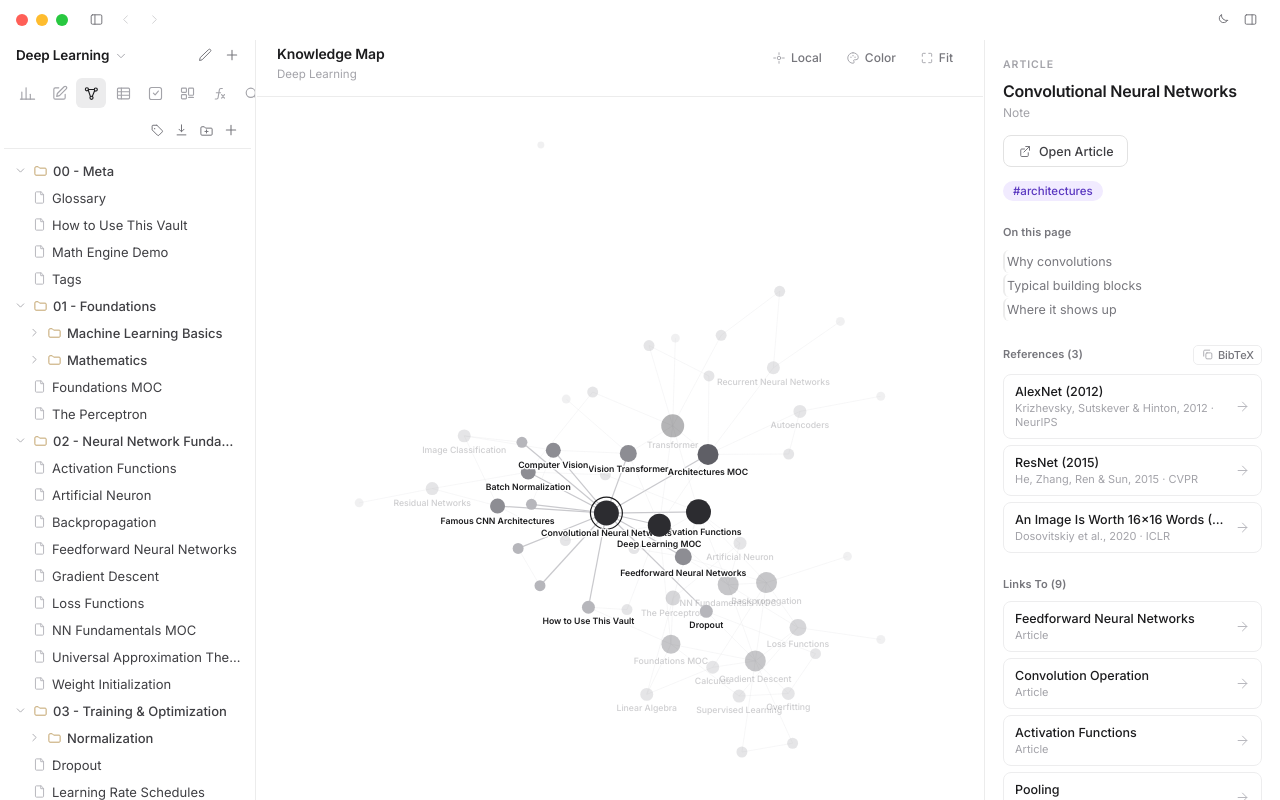
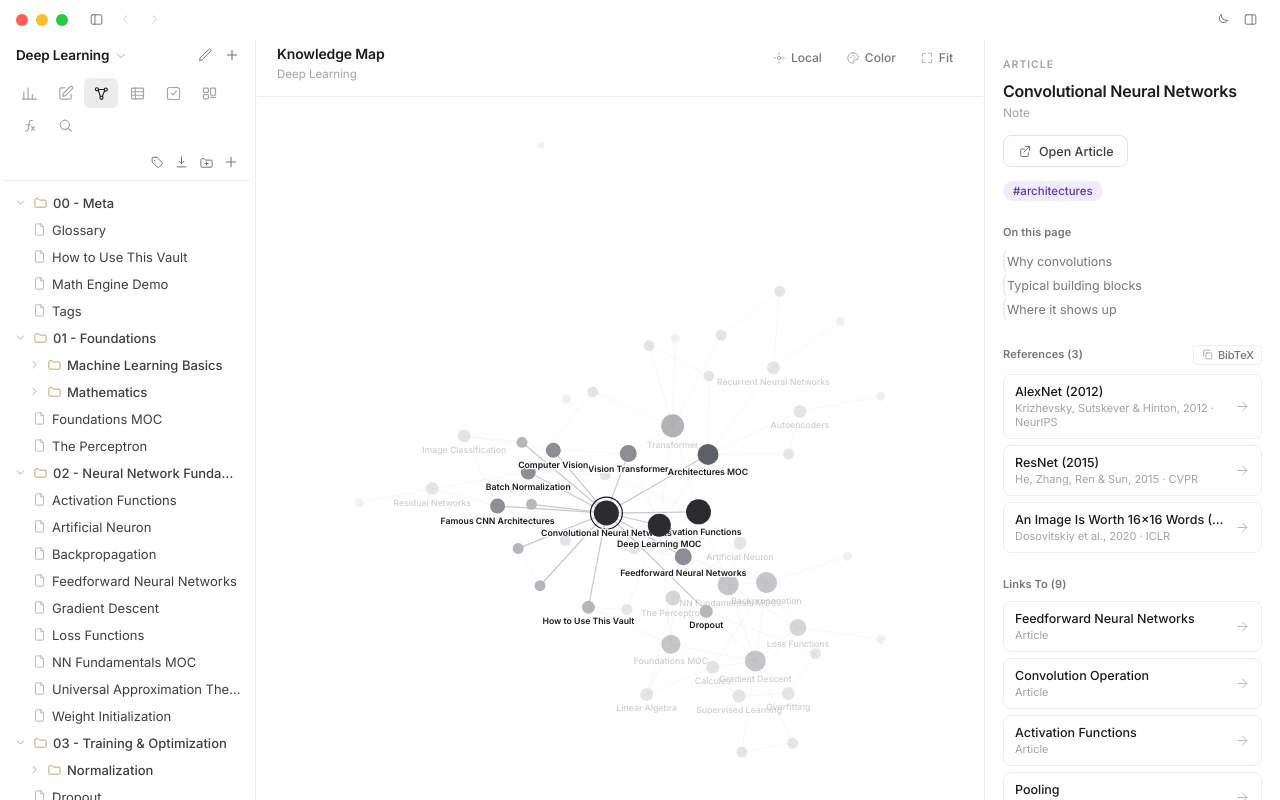
Before and after one commit to fizzexual/inkwell.md, a React (Vite) app: page / in a window 1280 px wide. Built offline with nearby package versions, Linux system fonts and the light colour scheme.

Commit message:
style(sidebar): wrap view tabs onto multiple rows
The view-tab strip now flex-wraps instead of scrolling horizontally, so all eight tabs are visible at once across multiple rows.

```diff
--- a/src/components/Sidebar.css
+++ b/src/components/Sidebar.css
@@ -67,13 +67,9 @@
 /* ---- view tabs ---- */
 .view-tabs {
   display: flex;
+  flex-wrap: wrap;
   gap: 2px;
   padding: 0 10px 6px 12px;
-  overflow-x: auto;
-  scrollbar-width: none;
-}
-.view-tabs::-webkit-scrollbar {
-  display: none;
 }
 .view-tab {
   flex-shrink: 0;
@@ -82,7 +78,7 @@
   display: inline-flex;
   align-items: center;
   justify-content: center;
-  width: 30px;
+  width: 34px;
   height: 30px;
   border-radius: var(--radius-sm);
   color: var(--tx-4);
```
